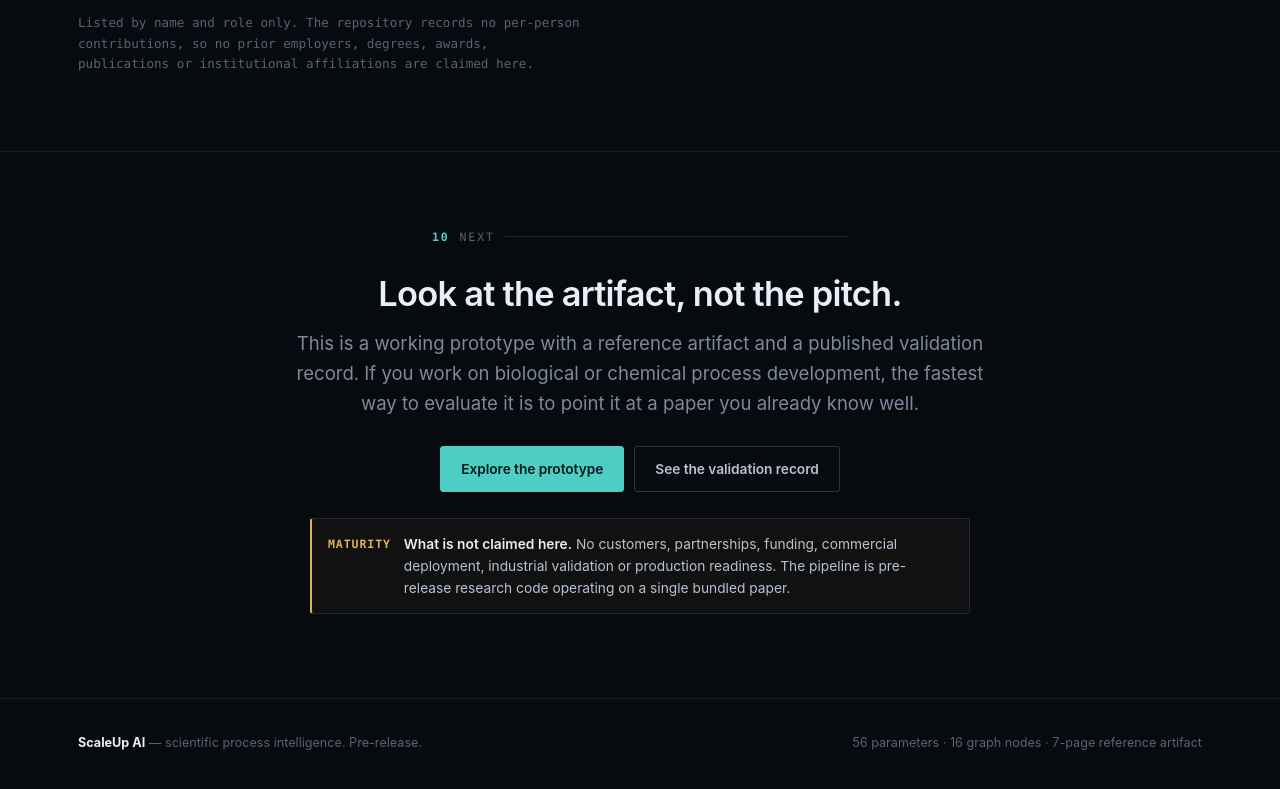
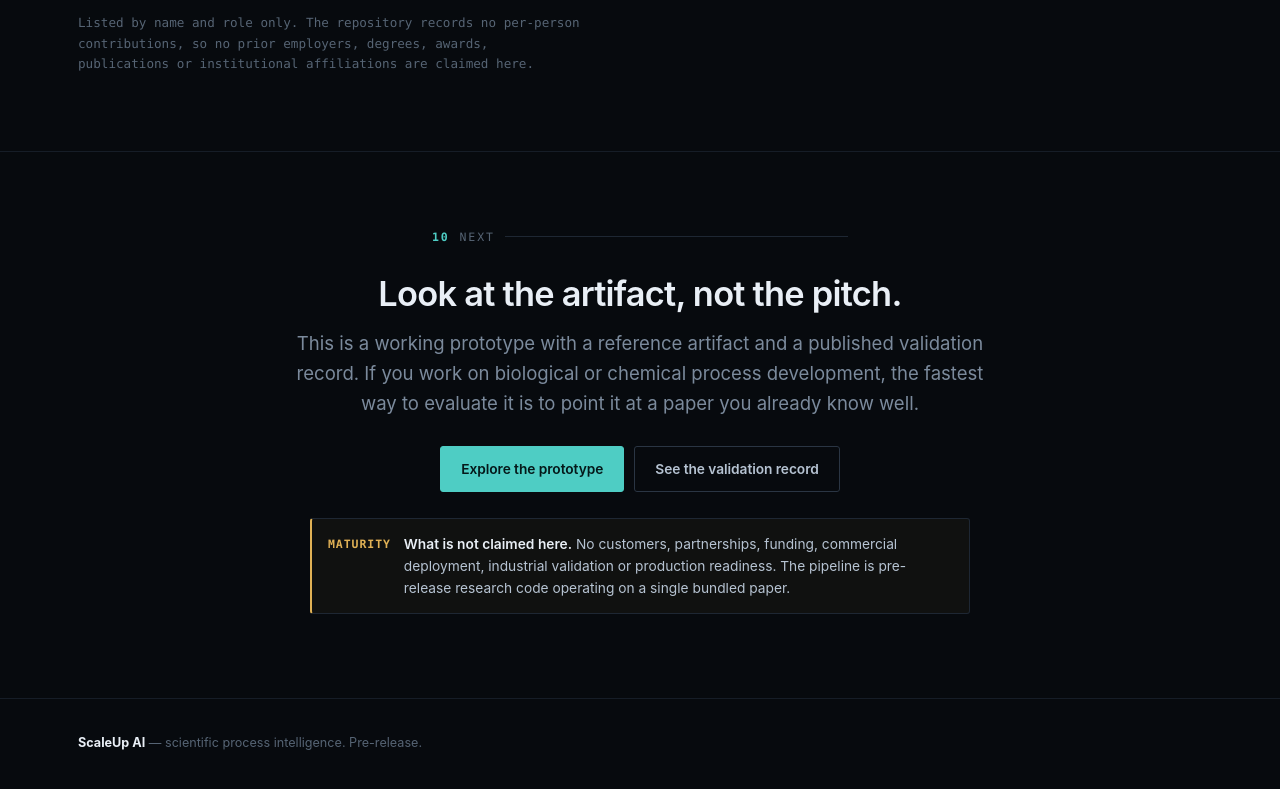
Before and after one commit to premlalpritish-wq/scaleup-ai-website, a website: page index.html in a window 1280 px wide. Shown: the part 10325-11114 px from the top of the page. Drawn offline with Linux system fonts and the light colour scheme.

Commit message:
Remove the footer status strip
The footer ended on "56 parameters - 16 graph nodes - 7-page reference
artifact". All three figures were already on screen, in the pipeline summary
and the graph's own stats line, and "reference artifact" is this project's
internal term for its bundled paper rather than anything a reader needs at the
end of the page. The strip is removed rather than reworded, and nothing replaces
it: the page ends on the product.

The wrapper went with it. .foot-links held nothing but the strip, so leaving it
would have left an empty flex container, and the strip was the only user of that
rule, so the rule went too. The footer keeps its own padding and top border, and
the brand line is untouched. Measured at all six widths: one child in .foot-in,
zero slack between the wrapper and its content, no digits left in the footer, and
the footer height is unchanged at 1440 because the strip sat beside the brand on
the same row rather than below it.

Only the presentation layer is gone. Every figure it quoted is still derived and
still rendered where it belongs: counts() and graphCounts() drive the hero
summary, the section headings and the graph stats line, and D.paper.page_count
describes the payload. data/scaleup_data.json is byte-for-byte unchanged,
including D.tests, which was already unreferenced by the UI.

check.js had one assertion that required the strip to show real counts. It is
replaced by five that hold the removal in place and prove the counts survive
elsewhere: the strip and its container are absent, the footer is intact, the
footer carries no digits, and the hero and graph still report the same numbers
from the same data. That is wider coverage than the assertion it replaces, not
narrower.

```diff
--- a/assets/app.js
+++ b/assets/app.js
@@ -365,7 +365,6 @@
     renderEvidenceSection();
     renderValidation();
     renderUncertainty();
-    renderFooter();
     wireTabs();
     wireSectionTracking();
   }
@@ -2027,22 +2026,20 @@
     }
   }
 
-  /* =================================================================== footer */
-
-  function renderFooter() {
-    const c = counts();
-    const g = graphCounts();
-    /* Product output only. D.tests is deliberately not surfaced here: it is the
-       upstream pipeline's pytest count, not this site's suite, so quoting it in
-       the user-facing footer is engineering self-reference rather than evidence
-       about what the pipeline produced. The data stays in the payload. */
-    const parts = [
-      `${num(c.parameters)} parameters`,
-      `${num(g.nodes)} graph nodes`,
-      `${num(D.paper.page_count)}-page reference artifact`,
-    ];
-    $("#f-stats").textContent = parts.join(" · ");
-  }
+  /* =================================================================== footer
+   *
+   * There is deliberately no footer status strip. A line reading "56 parameters
+   * · 16 graph nodes · 7-page reference artifact" repeated counts the reader
+   * can already see in the pipeline section and the graph above, and "reference
+   * artifact" is this project's internal term for its bundled paper, not
+   * something a reader needs at the end of the page. The page ends on the
+   * product itself.
+   *
+   * Every figure it quoted is still real and still used where it belongs:
+   * counts() and graphCounts() drive the hero summary, the section headings and
+   * the graph stats line, and D.paper.page_count describes the payload. Only
+   * the duplicate presentation layer is gone.
+   */
 
   /* ====================================================================== tabs */
 
--- a/assets/styles.css
+++ b/assets/styles.css
@@ -1875,11 +1875,6 @@ footer {
   align-items: center;
   justify-content: space-between;
 }
-.foot-links {
-  display: flex;
-  gap: 18px;
-  flex-wrap: wrap;
-}
 
 /* ---------------------------------------------------------------- responsive */
 
--- a/index.html
+++ b/index.html
@@ -673,9 +673,6 @@
           <strong style="color: var(--text-hi)">ScaleUp AI</strong> — scientific
           process intelligence. Pre-release.
         </div>
-        <div class="foot-links">
-          <span id="f-stats">—</span>
-        </div>
       </div>
     </footer>
 
```
Also changed, not shown: tests/check.js (+18 -2 lines).
